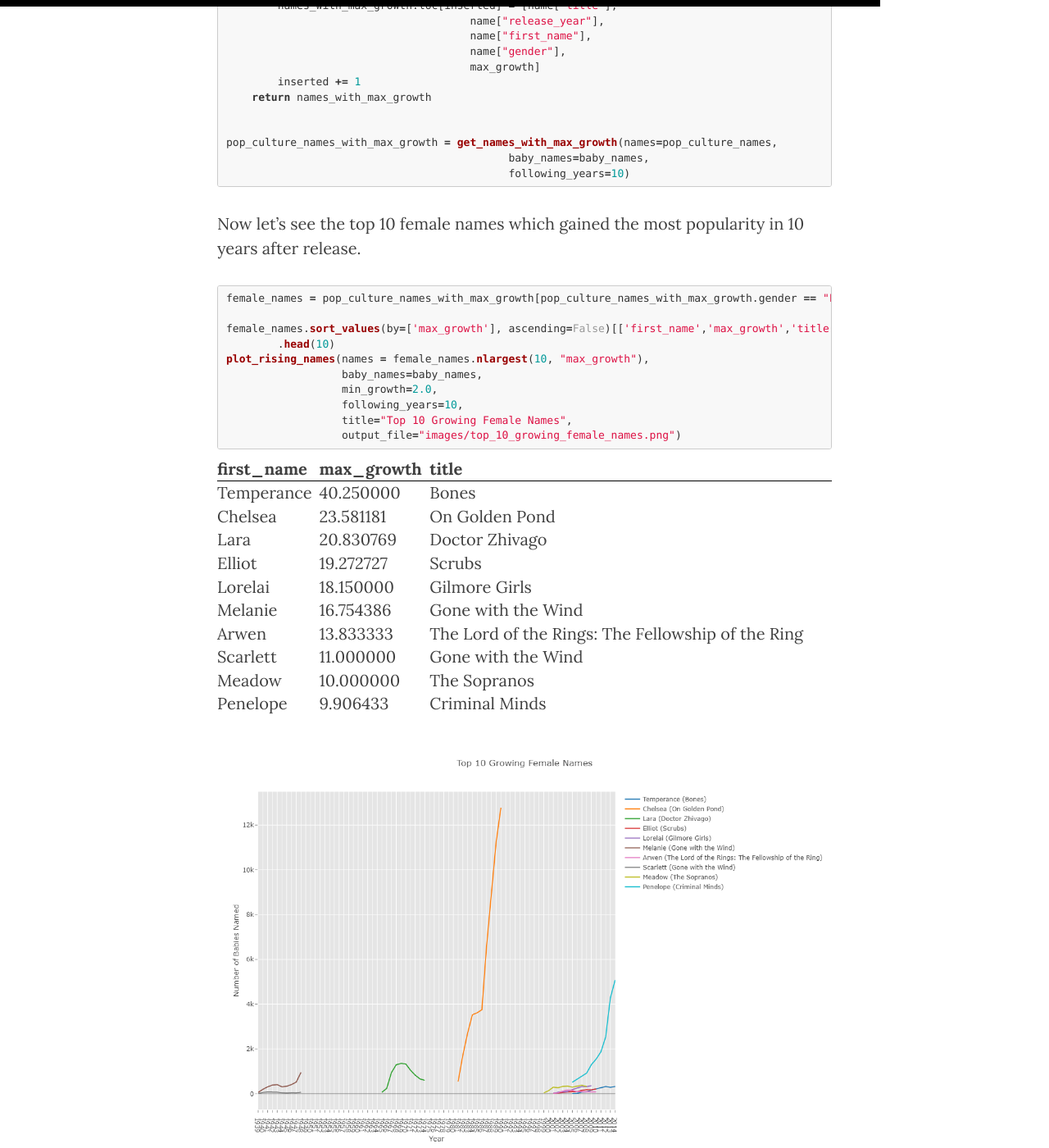
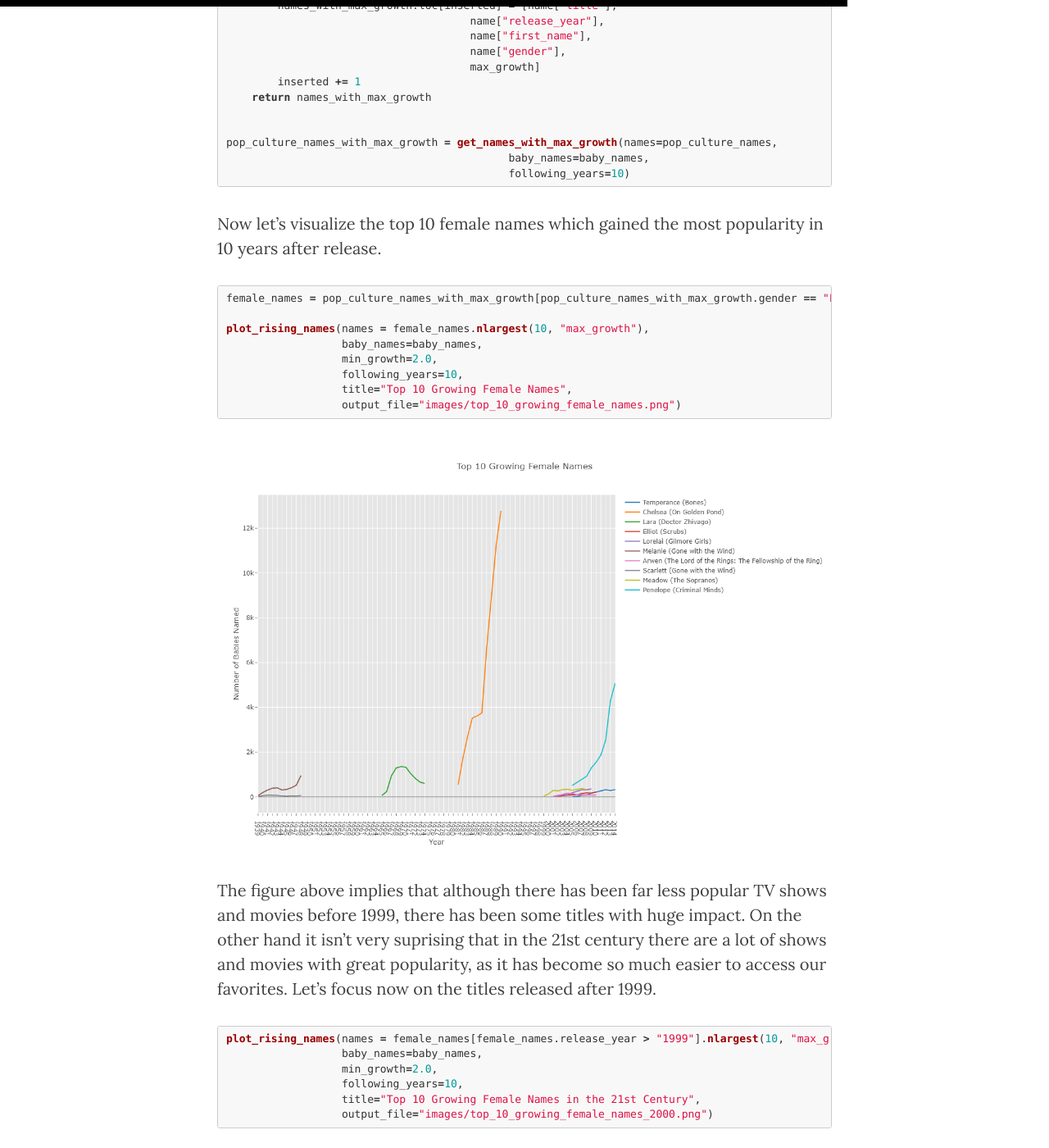
Before and after one commit to georgekatona/georgekatona.github.io, a Jekyll site: the page built from _posts/2019-03-07-Most-Influential-Women-in-Hollywood.markdown, in a window 1280 px wide and 1400 px high, scrolled down 8669 px. Shown: the whole window at 82% size. Built offline with Jekyll 4.4.1, drawn with Linux system fonts in a browser that asks for light colours; nearby versions of some CDN libraries; comment, search, counter and statistics services are not loaded; some of the changed text lies outside the part shown.

Commit message:
Remove table, add new zoomed plot

````diff
--- a/_posts/2019-03-07-Most-Influential-Women-in-Hollywood.markdown
+++ b/_posts/2019-03-07-Most-Influential-Women-in-Hollywood.markdown
@@ -318,14 +318,12 @@
 ```
 
 
-Now let's see the top 10 female names which gained the most popularity in 10 years after release.
+Now let's visualize the top 10 female names which gained the most popularity in 10 years after release.
 
 
 ```python
 female_names = pop_culture_names_with_max_growth[pop_culture_names_with_max_growth.gender == "F"]
 
-female_names.sort_values(by=['max_growth'], ascending=False)[['first_name','max_growth','title']]
-	.head(10)
 plot_rising_names(names = female_names.nlargest(10, "max_growth"),
                   baby_names=baby_names,
                   min_growth=2.0,
@@ -333,20 +331,6 @@
                   title="Top 10 Growing Female Names",
                   output_file="images/top_10_growing_female_names.png")
 ```
-
-
-| first_name | max_growth | title                                             |
-|------------|------------|---------------------------------------------------|
-| Temperance | 40.250000  | Bones                                             |
-| Chelsea    | 23.581181  | On Golden Pond                                    |
-| Lara       | 20.830769  | Doctor Zhivago                                    |
-| Elliot     | 19.272727  | Scrubs                                            |
-| Lorelai    | 18.150000  | Gilmore Girls                                     |
-| Melanie    | 16.754386  | Gone with the Wind                                |
-| Arwen      | 13.833333  | The Lord of the Rings: The Fellowship of the Ring |
-| Scarlett   | 11.000000  | Gone with the Wind                                |
-| Meadow     | 10.000000  | The Sopranos                                      |
-| Penelope   | 9.906433   | Criminal Minds                                    |
 
 
 ![top_10_growing_female_names](https://georgekatona.com/img/female_inspiration/top_10_growing_female_names.png)
@@ -368,6 +352,23 @@
 ![top_10_growing_female_names_2000](https://georgekatona.com/img/female_inspiration/top_10_growing_female_names_2000.png)
 
 
+Let's zoom again on the lines close to the x axis.
+
+
+```python
+plot_rising_names(names = female_names[female_names.release_year > "1999"].nlargest(10, "max_growth"),
+                  baby_names=baby_names,
+                  min_growth=2.0,
+                  following_years=10,
+                  title="Top 10 Growing Female Names in the 21st Century - Zoomed",
+                  output_file="images/top_10_growing_female_names_2000_zoomed.png",
+                  y_range = [0, 400])
+```
+
+
+![top_10_growing_female_names_2000](https://georgekatona.com/img/female_inspiration/top_10_growing_female_names_2000_zoomed.png)
+
+
 # Summary
 
 Data shows us not only that we live in the best years so far to gain inspiration from female movie and TV characters, but also that what huge impact these shows have on our life. The world has never been so deeply connected and for this reason, the movie industry has never had greater responsibility of telling us stories which can really inspire us to become or raise our heroes.
````
Also changed, not shown: img/female_inspiration/top_10_growing_female_names_2000_zoomed.png (added).
